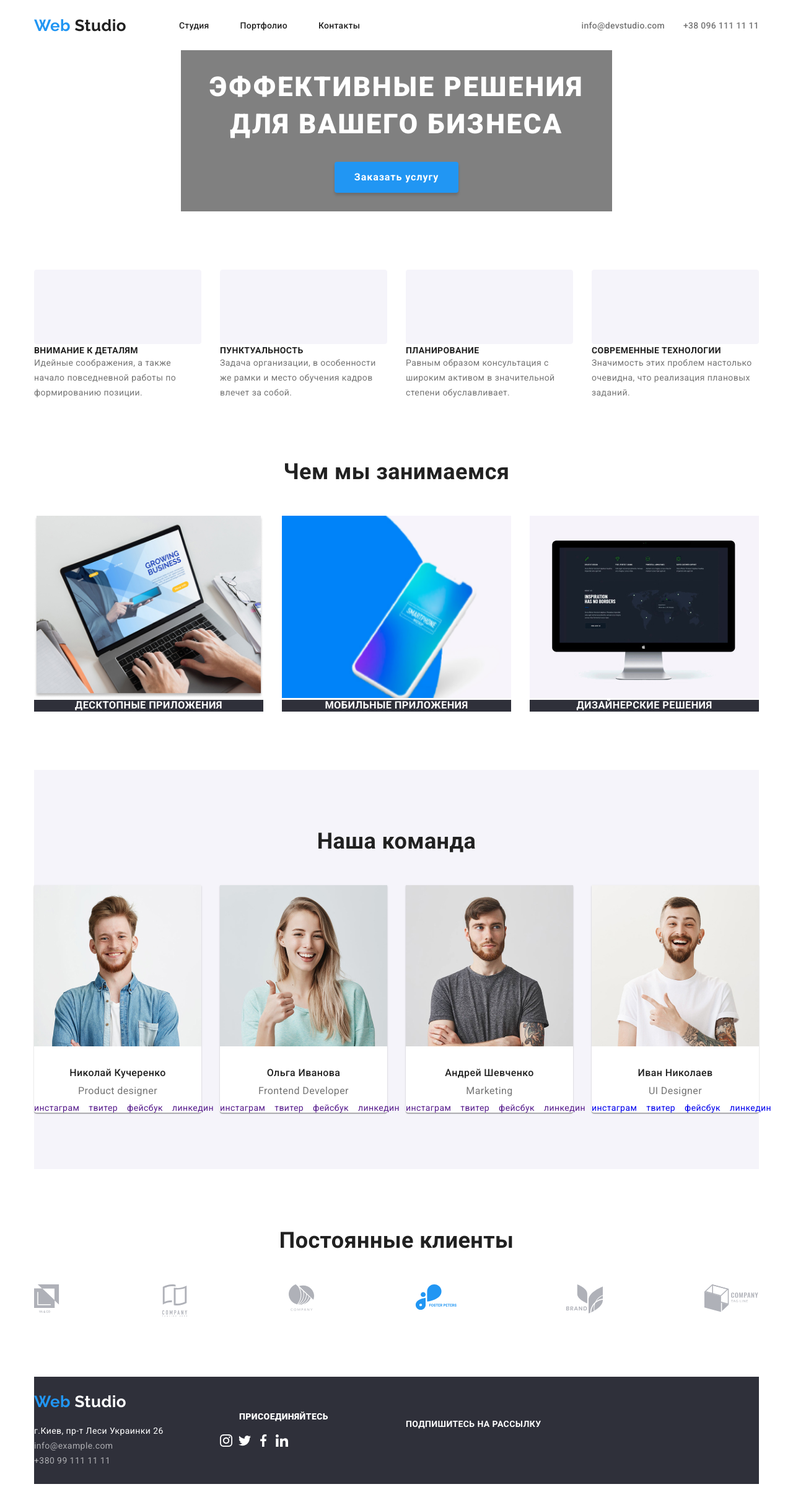
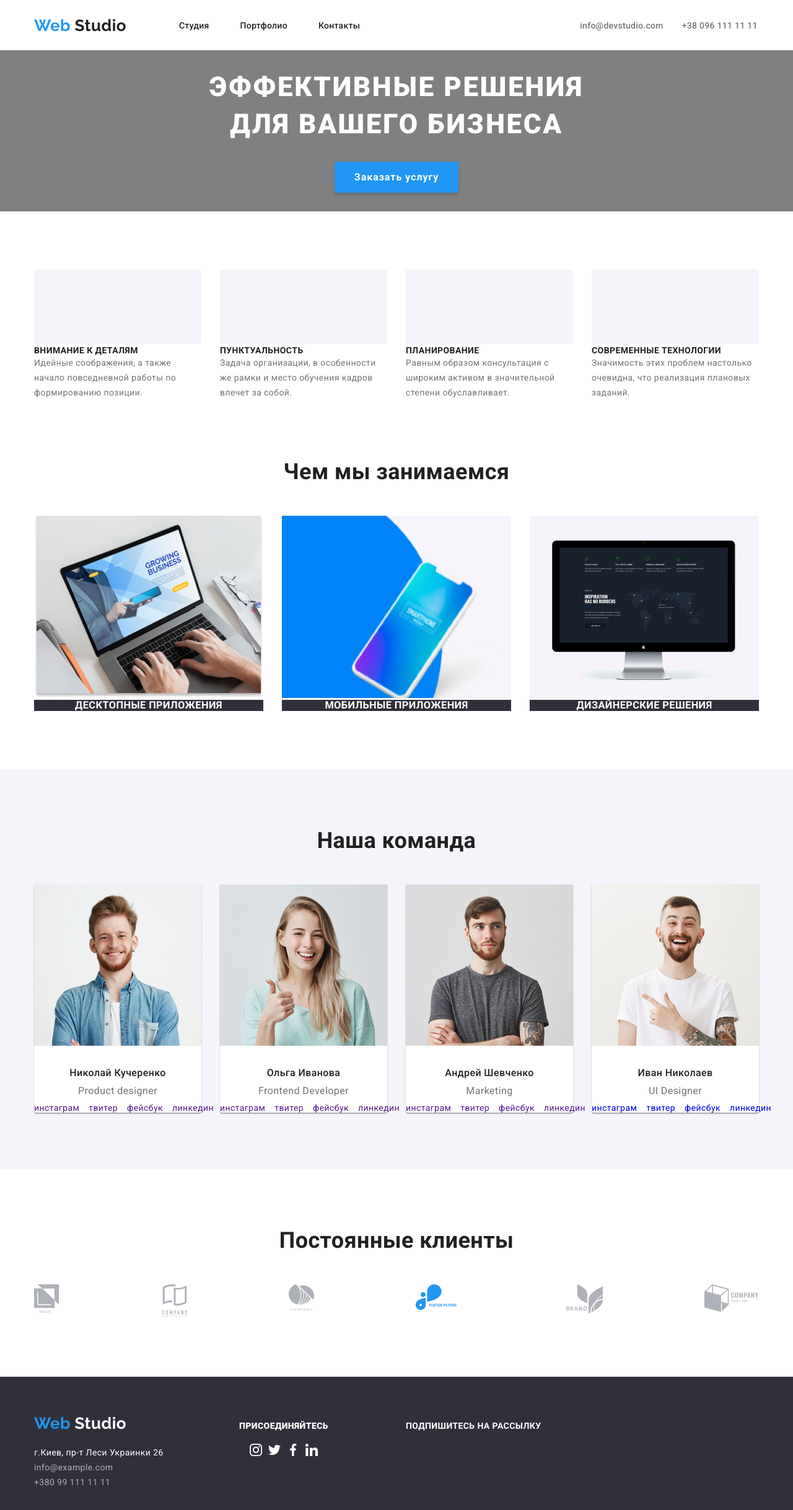
Before and after one commit to tsygankova/goit-markup-hw-03, a plain HTML site: page index.html in a window 1280 px wide. Shown: the whole page at 62% size. Before the commit the page ends 2394 px from the top, so only its background shows below. Drawn offline with Linux system fonts and the light colour scheme.

Commit message:
containers changed

```diff
--- a/css/styles.css
+++ b/css/styles.css
@@ -32,6 +32,14 @@
   letter-spacing: 0.03em;
 }
 
+.header-container, .footer-container{
+  width:1200px;
+  padding-left:15px;
+  padding-right:15px;
+  margin-left: auto;
+  margin-right: auto;
+  display: flex;
+}
 .container{
   width:1200px;
   padding-left:15px;
@@ -69,6 +77,7 @@ h2{
   padding-bottom: 25px;
   align-items: center;
 }
+
 .navigation{
   display:flex;
   flex-direction: row;
@@ -116,6 +125,8 @@ span{color:var(--logo-color);}
 
 .header-contacts{
   display:flex;
+  align-items: center;
+  margin-left:305px;
 }
 
 .header-email-link,
@@ -139,8 +150,6 @@ span{color:var(--logo-color);}
 /*HERO*/
 .hero{
   text-align:center;
-  width: 696px;
-  height:260px;
   background-color:grey;
   padding-top: 30px;
   padding-bottom:30px;
@@ -148,6 +157,7 @@ span{color:var(--logo-color);}
 }
 
 .hero-title{
+  width:696px;
   font-weight: 900;
   font-size: 44px;
   line-height: 1.36;
@@ -155,6 +165,8 @@ span{color:var(--logo-color);}
   text-transform: uppercase;
   color: var(--title-dark-theme-color);
   margin-bottom: 30px;
+  margin-left: auto;
+  margin-right: auto;
 }
 
 .modal-btn,
@@ -321,8 +333,8 @@ margin-right:0px;
 /*ФУТЕР*/
 .footer{background: #2F303A;
   display: flex;
-  padding-top: 25px;
-  padding-bottom: 25px;
+  padding-top: 60px;
+  padding-bottom: 60px;
   align-items: center;
 }
 
@@ -368,6 +380,7 @@ margin-right:0px;
   color: var(--accent-color);
 }
 .social-call{
+  padding-top:12px;
   margin-bottom:20px;
   font-weight: bold;
   line-height: 1.14;
@@ -383,6 +396,7 @@ margin-right:0px;
   display:flex;
   flex-direction:column;
   justify-content: flex-start;
+  align-items: center;
   width:300px;
   padding-right: 94px;
 }
--- a/index.html
+++ b/index.html
@@ -10,9 +10,9 @@
   </head>
 
   <body class = "body">
-    <div class = "container">
     <!--ШАПКА САЙТА-->
     <header class = "header">
+      <div class = "header-container">
       <nav class = "navigation">
         <a class = "logo link" href = "index.html" lang = "en"><span>Web</span> Studio</a>
          <ul class = "list menu-container">
@@ -33,17 +33,21 @@
         <li class = "header-phone">
           <a class = "header-phone-link link" href = "tel:+380961111111">+38 096 111 11 11</a></li>
       </ul>
+    </div>
     </header>
 
     <main>
       <!--ГЕРОЙ-->
       <section class = "hero">
+        <div class = "container">
         <h1 class = "hero-title">Эффективные решения<br> для вашего бизнеса</h1>
         <button class = "modal-btn" type = "button">Заказать услугу</button>
+        </div>
       </section>
 
       <!--ФИЧИ-->
       <section class = "features-section">
+        <div class = "container">
           <h2 hidden>Особенности</h2>
           <ul class = "list features">
             <li class = "features-item">
@@ -67,10 +71,12 @@
               <p class = "features-item-text">Значимость этих проблем настолько очевидна, что реализация плановых заданий.</p>
             </li>
           </ul>
+        </div>
       </section>
 
       <!--НАПРАВЛЕНИЯ БИЗНЕСА-->
       <section class = "business">
+        <div class = "container">
           <h2 class = "title">Чем мы занимаемся</h2>
           <ul class = "list business-item-container">
             <li class = "business-item">
@@ -86,10 +92,12 @@
               <h3 class = "business-item-title">Дизайнерские решения</h3>
             </li>
           </ul>
+        </div>
       </section>
 
       <!--КОМАНДА-->
       <section class = "team-section">
+        <div class = "container">
           <h2 class = "title">Наша команда</h2>
           <ul class = "list team">
             <li class = "team-member">
@@ -139,10 +147,12 @@
               </ul>
           </li>
         </ul>
+      </div>
      </section>
 
      <!--КЛИЕНТЫ-->
       <section class = "clients-section">
+        <div class = "container">
           <h2 class = "title">Постоянные клиенты</h2>
           <ul class = "list clients-container">
             <li>
@@ -164,12 +174,13 @@
                 <a class = "client" href = ""><img src="./images/logo6.svg" alt="компания6" width = "89" height = "45"></a>
               </li>
             </ul>
+          </div>
       </section>
     </main>
 
 
     <footer class = "footer">
-
+      <div class = "footer-container">
         <!--ФУТЕР КОНТАКТЫ-->
         <div class = "contacts">
           <a class = "footer-logo link" lang = "en" href = "index.html"><span>Web</span> Studio</a>
@@ -193,9 +204,8 @@
         <div class = "subscription-form">
           <p class = "social-call">Подпишитесь на рассылку</p>
         </div>
-
+      </div>
     </footer>
-  </div>
   </body>
 
 </html>
```
Also changed, not shown: portfolio.html (+6 -3 lines). Lines whose indentation alone changed are shown as unchanged.
